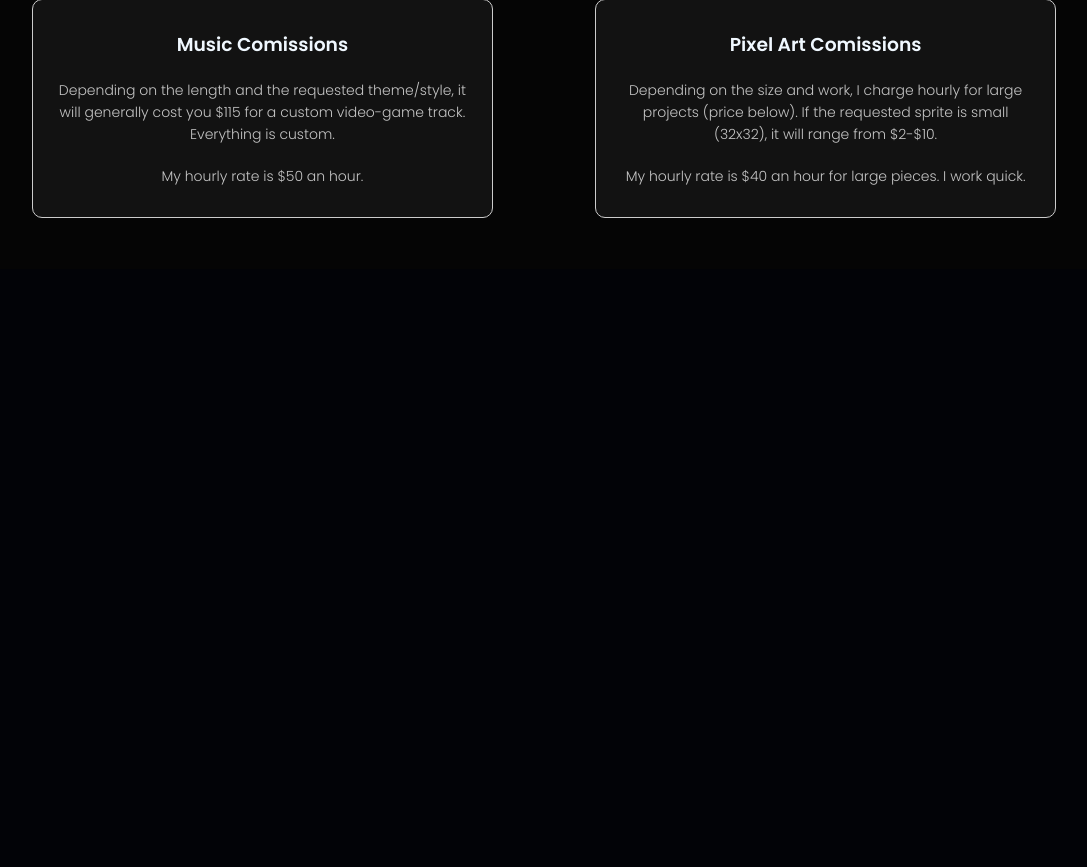
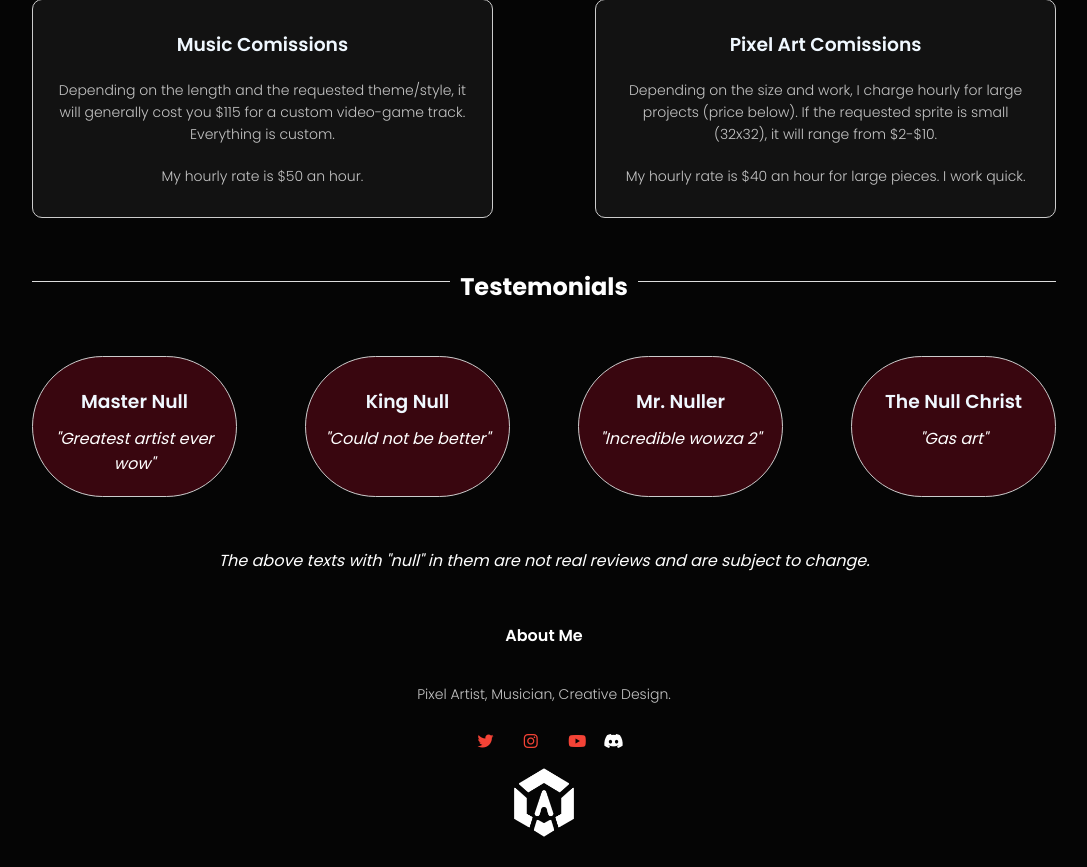
Before and after one commit to Arcri/Arcri.net, a PHP site: page /commissions.html in a window 1280 px wide. Shown: the part 1004-1871 px from the top of the page, without its empty margins (96-1183 px from the left). Before the commit the page ends 1222 px from the top, so only its background shows below. Run offline with PHP 8.4, Linux system fonts and the light colour scheme; some libraries are stand-ins or nearby versions.

Commit message:
Testemonials

```diff
--- a/commissions.html
+++ b/commissions.html
@@ -9,11 +9,10 @@
 
 <script src="http://ajax.googleapis.com/ajax/libs/jquery/1.4.2/jquery.min.js"></script>
 
-<script>(function(d, s, id) { var js, fjs = d.getElementsByTagName(s)[0]; if (d.getElementById(id)) return; js = d.createElement(s); js.id = id; js.src = "https://affil.walmart.com/buttons/buynow.min.js"; fjs.parentNode.insertBefore(js, fjs); }(document, 'script', 'walmart-buynow-js'));</script>
+
 </head>
 <body>
 <section class="header">
-
     <nav>
         <a href="index.html"><img src="images/logo.png"></a>
         <div class="nav-links" id="navLinks">
@@ -50,7 +49,6 @@
         <h1>Commissions</h1>
         <a>If you would like to support me,</a> <a href="https://www.buymeacoffee.com/Arcri" target="_blank">consider buying me a coffee.</a>
     </div>
-
 </section>
 
 <!---------- ialshowcase ---------->
@@ -85,8 +83,45 @@
                 <p>My hourly rate is $40 an hour for large pieces. I work quick.</p>
             </div>
         </div>
+    <h2 class="san">Testemonials</h2>
+
+    <div class="row">
+        <div class="projects-col2">
+          <h3>Master Null</h3>
+          <em>"Greatest artist ever wow"</em>
+        </div>
+        <div class="projects-col2">
+          <h3>King Null</h3>
+          <em>"Could not be better"</em>
+        </div>
+        <div class="projects-col2">
+            <h3>Mr. Nuller</h3>
+            <em>"Incredible wowza 2"</em>
+        </div>
+        <div class="projects-col2">
+          <h3>The Null Christ</h3>
+          <em>"Gas art"</em>
+        </div>
+
+    </div>
+    <em>The above texts with "null" in them are not real reviews and are subject to change.</em>
+
 </section>
-</html>
+
+<section class="footer">
+            <h4>About Me</h4>
+            <p>Pixel Artist, Musician, Creative Design.</p>
+            <div class="icons">
+                <a href="https://twitter.com/ArcriMC"><i class="fa fa-twitter"></i></a>
+                <a href="https://www.instagram.com/notarcri/"><i class="fa fa-instagram"></i></a>
+                <a href="https://www.youtube.com/channel/UCpxGzO3qYHkP9oQmZdqpS2w"><i class="fa fa-youtube"></i></a>
+                <a href="https://discord.gg/agyYC4a"><i class="fa-brands fa-discord"></i></a>
+
+            </div>
+
+            <a href="index.html"><img src="images/logo.png" height = "70px" width = "70px"></a>
+</section>
+
 
 <script>
   var navLinks = document.getElementById("navLinks");
@@ -94,8 +129,10 @@
   function showMenu() {
             navLinks.style.right = "0";
   }
-
   function hideMenu() {
     navLinks.style.right = "-200px";
   }
+
 </script>
+</body>
+</html>
--- a/styles.css
+++ b/styles.css
@@ -40,10 +40,22 @@ body {
     position: relative;
     overflow: hidden;
 }
+
+.showcase-col2{
+    flex-basis: 13%;
+    border-radius: 10px;
+    margin-bottom: 30px;
+    position: relative;
+    overflow: hidden;
+}
 .showcase-col img{
     width: 100%;
 }
 .showcase-col7 img{
+    width: 100%;
+}
+
+.showcase-col2 img{
     width: 100%;
 }
 
@@ -201,7 +213,7 @@ nav .fa{
     }
     nav .fa{
         display: block;
-        color: #ffffff;
+        color: #fff;
         margin: 10px;
         font-size: 22px;
         cursor: pointer;
@@ -209,6 +221,59 @@ nav .fa{
     .text-box h1{
         font-size: 20px;
     }
+}
+
+/*----------thing--------*/
+.fade-effect1{
+    display:block;
+    border:none;
+    color:white;
+    height:1px;
+    background:black;
+    background: -webkit-gradient(radial, 50% 50%, 0, 50% 50%, 350, from(#000), to(#fff));
+}
+
+.fade-effect2 {
+  display:block;
+    border:none;
+    color:white;
+    height:1px;
+    background:black;
+    background: -webkit-gradient(radial, 1% 1%, 0, 50% 50%, 350, from(#000), to(#fff));
+}
+
+.fade-effect3 {
+  display:block;
+    border:none;
+    color:white;
+    height:1px;
+    background:black;
+    background: -webkit-gradient(radial, 0% 2%, 0, 50% 50%, 553, from(#fff), to(#000));
+}
+
+.san {
+  display: flex;
+  flex-direction: row;
+  justify-content: center;
+  text-align: center;
+
+}
+.san:before, .san:after {
+  background-color: #ddd;
+  content: '\a0';
+  flex-grow: 1;
+  height: 1px;
+  position: relative;
+  top: 0.5em;
+
+}
+.san:before {
+  margin-right:10px;
+
+}
+.san:after {
+  margin-left:10px;
+
 }
 
 /*---------- projects --------*/
@@ -257,6 +322,17 @@ p{
     flex-basis: 45%;
     background: #121212;
     border-radius: 10px;
+    margin-bottom: 5%;
+    padding: 20px 12px;
+    box-sizing: border-box;
+		border: 1px solid #ccc!important;
+    transition: .5s;
+}
+
+.projects-col2{
+    flex-basis: 20%;
+    background: #39060f;
+    border-radius: 100px;
     margin-bottom: 5%;
     padding: 20px 12px;
     box-sizing: border-box;
```
Lines whose indentation alone changed are shown as unchanged.
